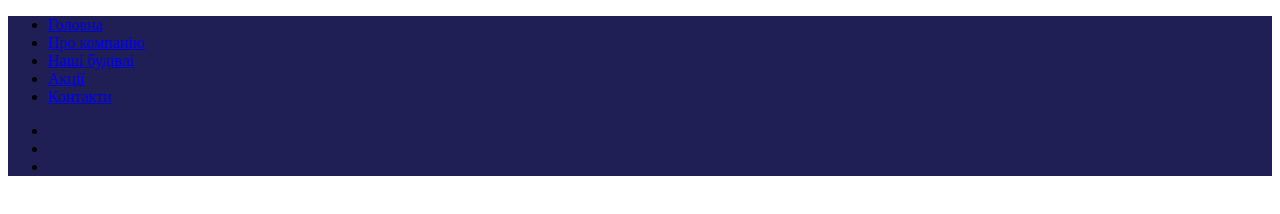
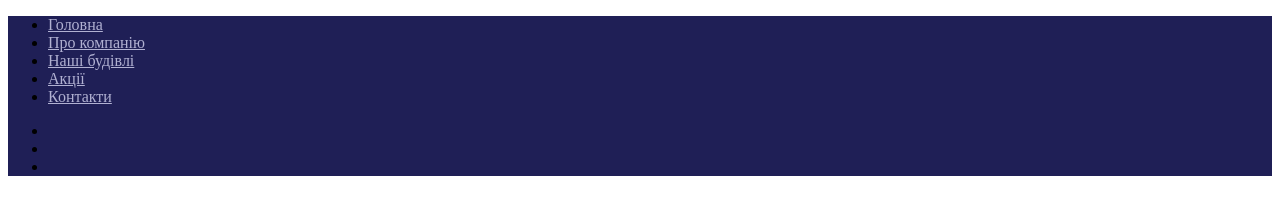
Before and after one commit to andrey-gakalo/hata-plus, a plain HTML site: page index.html in a window 1280 px wide. Drawn offline with Linux system fonts and the light colour scheme.

Commit message:
top_menu color

```diff
--- a/css/styles.css
+++ b/css/styles.css
@@ -1,3 +1,6 @@
 .top_menu{
     background-color: #1f1f56;
 }
+.top_menu a{
+    color: #b1b1d2;
+}
```
